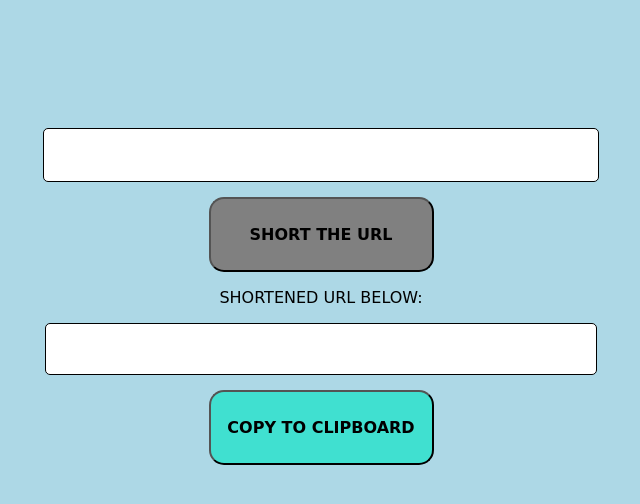
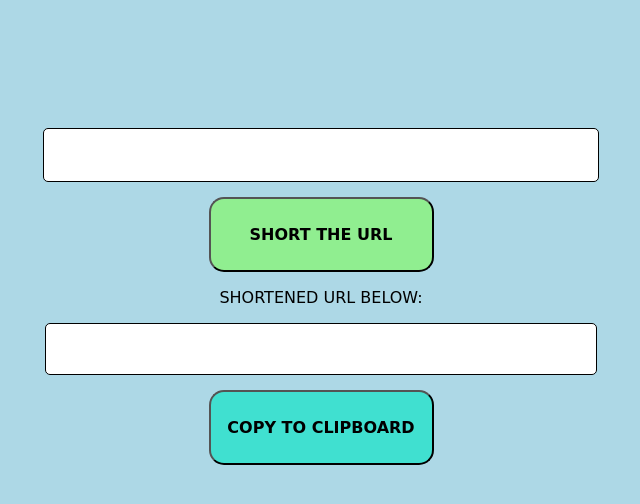
Before and after one commit to Maniek5k/URL-shortener, a plain HTML site: page index.html in a window 1280 px wide. In both pictures the pointer is over the button "SHORT THE URL". Shown: the whole page, without its empty margins (319-959 px from the left). Drawn offline with nearby package versions, Linux system fonts and the light colour scheme; a web font is replaced by a local one.

Commit message:
change button hover state

```diff
--- a/style.css
+++ b/style.css
@@ -46,5 +46,5 @@ button {
 }
 
 button:hover {
-    background: gray;
+    background: lightgreen;
 }
```
